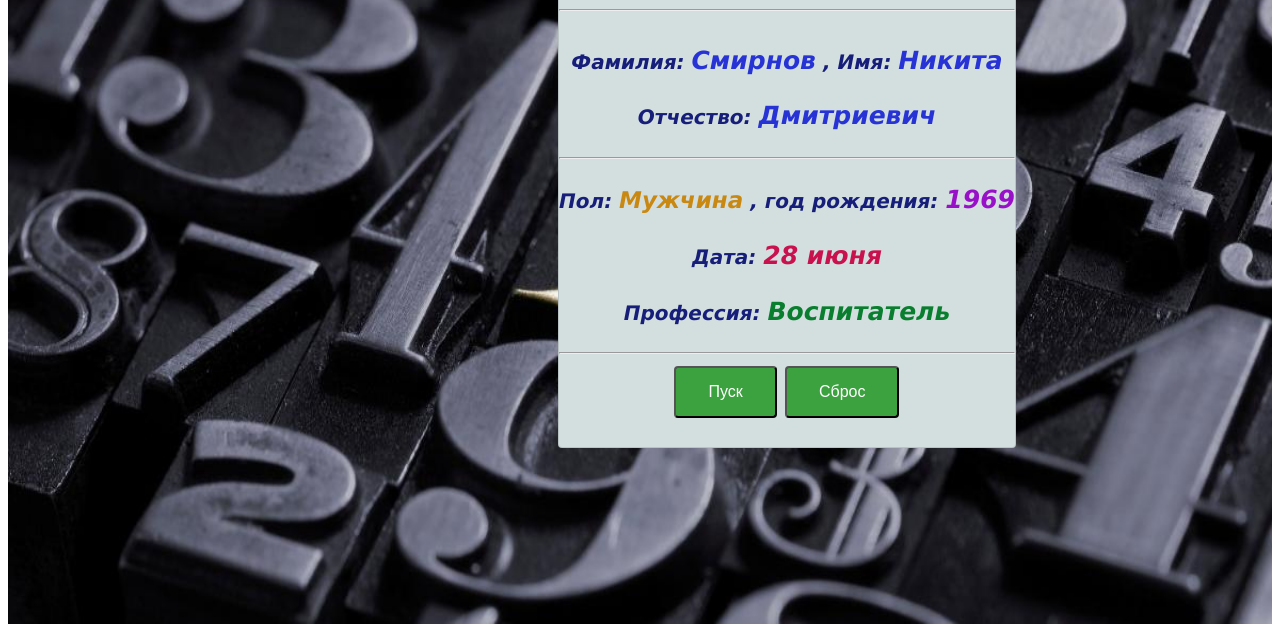
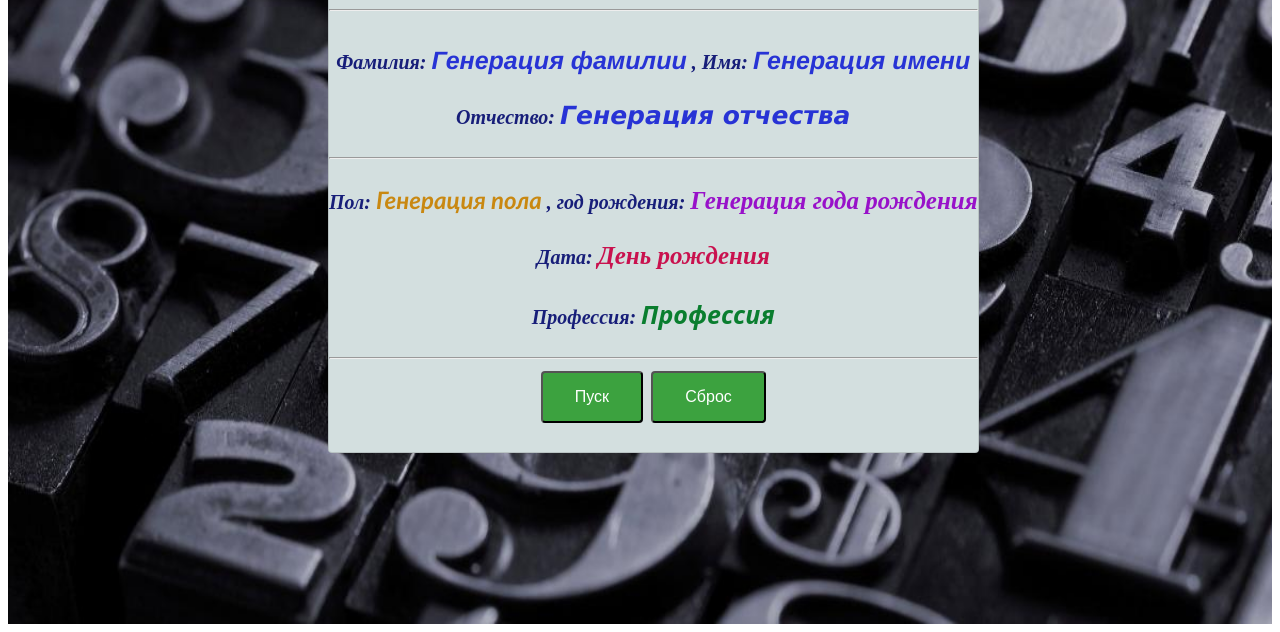
Before and after one commit to Dim0509-hab/9_11_1-HW-03-, a plain HTML site: page index.html in a window 1280 px wide. Shown: the part 184-816 px from the top of the page. Drawn offline with Linux system fonts and the light colour scheme.

Commit message:
+ Кнопки *Пуск* и *Сброс*

```diff
--- a/init.js
+++ b/init.js
@@ -1,6 +1,5 @@
 
-
-window.onload = function()
+document.getElementById('btnRetry').addEventListener('click', function ()
 {
     const initPerson = personGenerator.getPerson();
     document.getElementById('firstNameOutput').innerText = initPerson.firstName;
@@ -11,8 +10,9 @@ window.onload = function()
     document.getElementById('professionOutput').innerText = initPerson.profession;
     document.getElementById('patronymicOutput').innerText = initPerson.patronymic;
 
-};
+});
 
-document.getElementById('btnRetry').addEventListener('click', function () {  //  Пуск
-    window.location.reload(window.onload)
-   })
+document.getElementById('btnClear').addEventListener('click', function () {
+
+    window.location.reload();
+})
--- a/style.css
+++ b/style.css
@@ -1,14 +1,13 @@
 #professionOutput {
     color: rgb(10, 126, 47);
     font-size: 25px;
-    font-family: 'Trebuchet MS', 'Lucida Sans Unicode', 'Lucida Grande', 'Lucida Sans', Arial, sans-serif, ;
-
+    font-family: system-ui, -apple-system, BlinkMacSystemFont, 'Segoe UI', Roboto, Oxygen, Ubuntu, Cantarell, 'Open Sans', 'Helvetica Neue', sans-serif ;
 }
 
 #genderOutput {
     color: rgb(201, 136, 17);
-    font-size: 23px;
-    font-family: 'Trebuchet MS', 'Lucida Sans Unicode', 'Lucida Grande', 'Lucida Sans', Arial, sans-serif, ;
+    font-size: 24px;
+    font-family: 'Gill Sans', 'Gill Sans MT', Calibri, 'Trebuchet MS', sans-serif;
 
 }
 #birthYearOutput {
@@ -28,13 +27,13 @@
 #firstNameOutput {
     color: rgb(39, 51, 213);
     font-size: 25px;
-    font-family: 'Trebuchet MS', 'Lucida Sans Unicode', 'Lucida Grande', 'Lucida Sans', Arial, sans-serif, ;
+    font-family: 'Franklin Gothic Medium', 'Arial Narrow', Arial, sans-serif ;
 }
 #surnameOutput {
     color: rgb(39, 51, 213);
     font-size: 25px;
     font-style: oblique;
-    font-family: 'Lucida Sans', 'Lucida Sans Regular', 'Lucida Grande', 'Lucida Sans Unicode', Geneva, Verdana, sans-serif;
+    font-family: 'Franklin Gothic Medium', 'Arial Narrow', Arial, sans-serif;
 }
 
 #patronymicOutput  {
@@ -52,12 +51,11 @@ p {
    margin-right: 50px;
 }
 
-
 h4 {
     color: rgb(23, 30, 121);
     font-size: 20px;
     font-style: oblique;
-    font-family: 'Lucida Sans', 'Lucida Sans Regular', 'Lucida Grande', 'Lucida Sans Unicode', Geneva, Verdana, sans-serif;
+    font-family: 'Times New Roman', Times, serif;
 }
 .text-center {
     text-align: center !important;
@@ -66,7 +64,7 @@ h4 {
 .card {
     position: absolute;
     margin-top: 100px;
-    margin-left: 550px;
+    margin-left: 25%;
     display: flex;
     -ms-flex-direction: column;
     flex-direction: column;
@@ -76,7 +74,6 @@ h4 {
     background-clip: border-box;
     border: 1px solid rgba(0, 0, 0, .125);
     border-radius: .25rem;
-
 }
 
 .game-card {
@@ -88,6 +85,7 @@ h4 {
     background-size: 100vw 100vh;
     background-repeat: no-repeat;
     font-family: 'Segoe UI', Tahoma, Geneva, Verdana, sans-serif;
+
 }
 .btn-link {
     background-color: #3ca23f;
```
